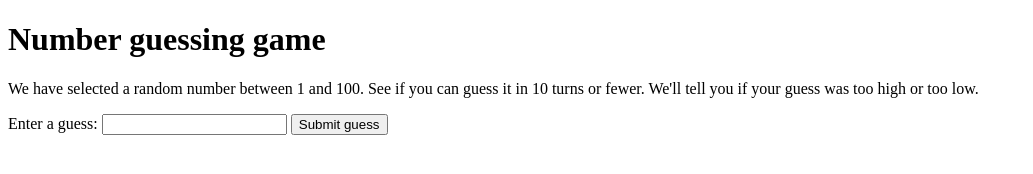
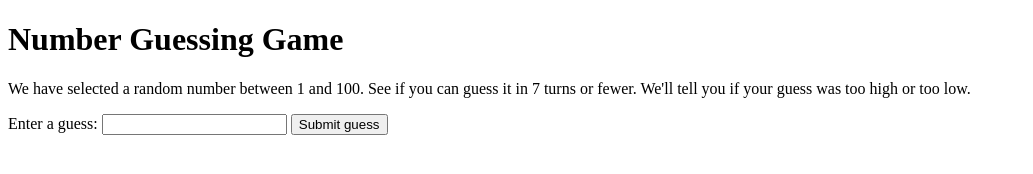
Before and after one commit to diegosalazar343/Guess-the-number, a plain HTML site: page index.html in a window 1280 px wide. Shown: the whole page, without its empty margins (0-1033 px from the left). Drawn offline with Linux system fonts and the light colour scheme.

Commit message:
capitilize title, change description

```diff
--- a/index.html
+++ b/index.html
@@ -1,14 +1,13 @@
 <!Doctype html>
 <html>
 <head>
-  <link href="css/styles.css" rel="stylesheet" type="text/css">
-  <script src="practice.js"></script>
+  <link href="styles.css" rel="stylesheet" type="text/css">
   <title>Guess the Number Game</title>
 </head>
 <body>
-  <h1>Number guessing game</h1>
+  <h1>Number Guessing Game</h1>
 
-  <p>We have selected a random number between 1 and 100. See if you can guess it in 10 turns or fewer. We'll tell you if
+  <p>We have selected a random number between 1 and 100. See if you can guess it in 7 turns or fewer. We'll tell you if
     your guess was too high or too low.</p>
 
   <div class="form">
@@ -23,4 +22,5 @@
     <p class="lowOrHi"></p>
   </div>
 </body>
+<script src="practice.js"></script>
 </html>
```
